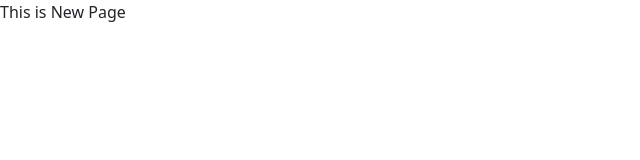
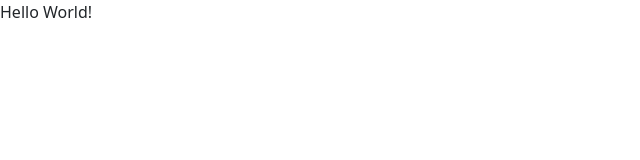
Before and after one commit to parthv15/ethicare-notes-app, a React (Vite) app in the folder client/: page / in a window 1280 px wide. Shown: the top 160 px of the page, without its empty margins (0-640 px from the left). Built offline with nearby package versions, Linux system fonts and the light colour scheme.

Commit message:
First Branch Commit

```diff
--- a/client/src/App.tsx
+++ b/client/src/App.tsx
@@ -1,5 +1,5 @@
 function App() {
-  return <div>This is New Page</div>;
+  return <div>Hello World!</div>;
 }
 
 export default App;
```
